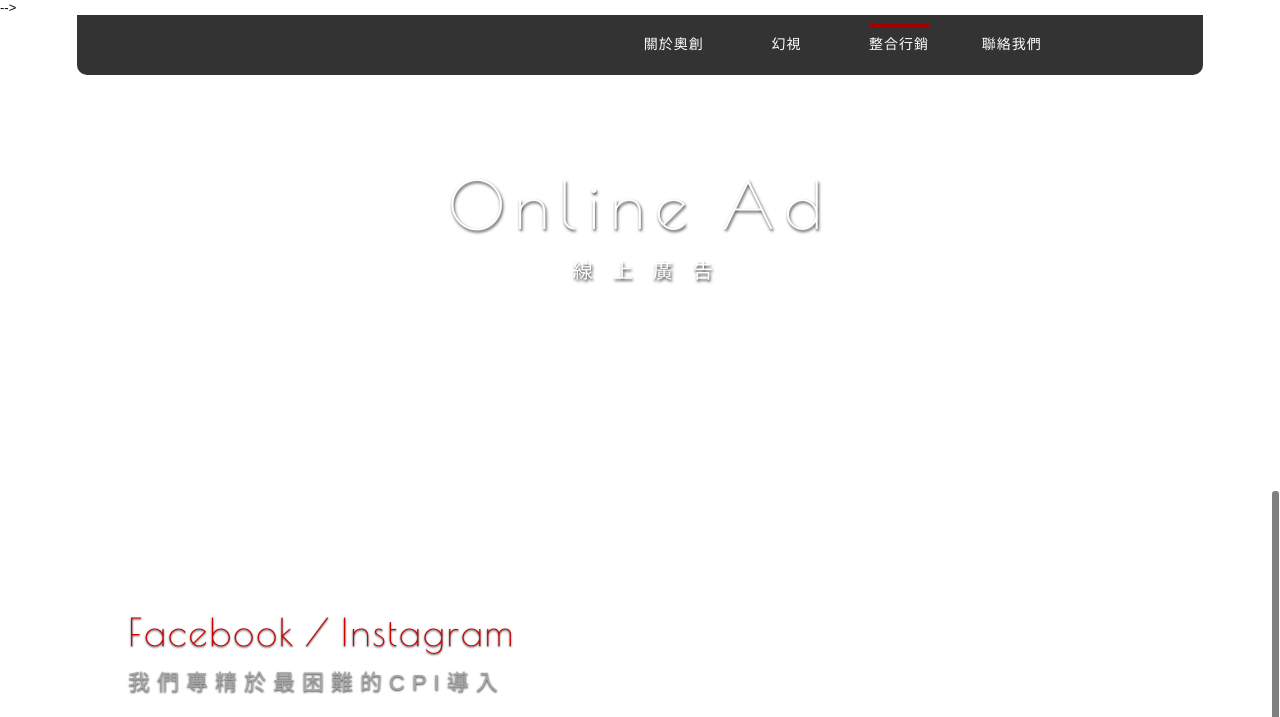
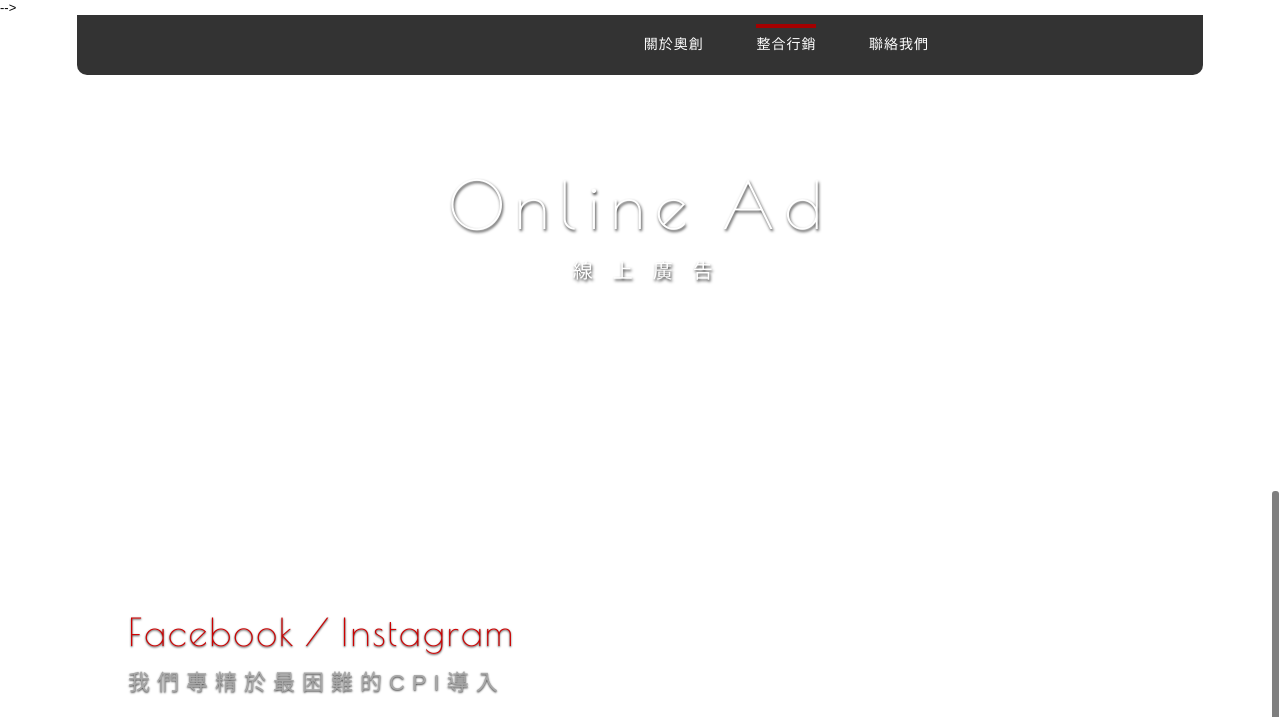
Before and after one commit to yixuantang623/ultron_1029, a plain HTML site: page OnlineAd.html in a window 1280 px wide. Shown: the top 717 px of the page. Drawn offline with nearby package versions, Linux system fonts and the light colour scheme; a web font is replaced by a local one.

Commit message:
Update OnlineAd.html

```diff
--- a/OnlineAd.html
+++ b/OnlineAd.html
@@ -45,7 +45,7 @@ $(document).ready(function() {
 	<a href="index.html" class="logo"></a>
 	<ul class="menu">
     <li><a href="about.html">關於奧創</a></li>
-    <li><a href="oohAd.html">幻視</a></li>
+    <!-- <li><a href="oohAd.html">幻視</a></li> -->
     <li><a href="service.html#service" class="bb">整合行銷</a></li>
 	<!-- <li><a href="courses/index_courses.html" target="_blank">課程</a></li> -->
     <li><a href="#contact" id="btn_contact">聯絡我們</a></li>
```
